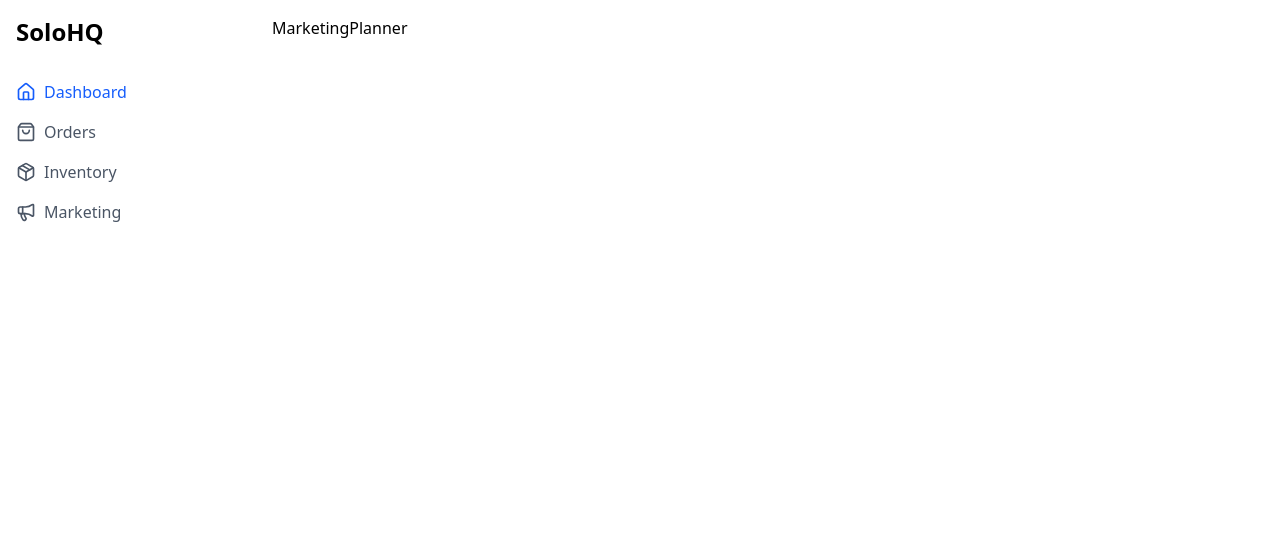
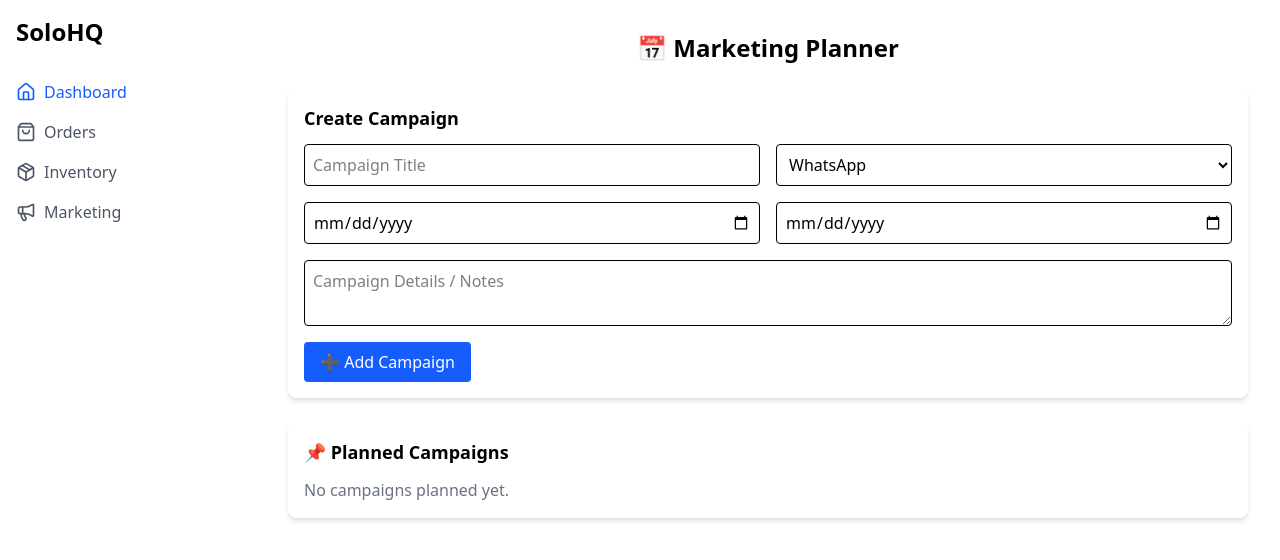
Before and after one commit to abhinav1524/SoloHQ, a React (Vite) app in the folder client/: page /marketing in a window 1280 px wide. Shown: the top 560 px of the page. Built offline with nearby package versions, Linux system fonts and the light colour scheme.

Commit message:
adding the marketing palnner file code
adding the marketing palnner file code and remove the orderSlice and inventorySlice because we will use backend not the redux state mangement for notification

```diff
--- a/client/package.json
+++ b/client/package.json
@@ -12,6 +12,7 @@
   "dependencies": {
     "@reduxjs/toolkit": "^2.8.2",
     "@tailwindcss/vite": "^4.1.11",
+    "axios": "^1.11.0",
     "lucide-react": "^0.539.0",
     "react": "^19.1.1",
     "react-dom": "^19.1.1",
--- a/client/src/app/store.js
+++ b/client/src/app/store.js
@@ -1,10 +1,8 @@
 // src/redux/store.js
 import { configureStore } from "@reduxjs/toolkit";
 import notificationReducer from "../features/NotificationSlice";
-import OrderSlice from "../features/OrderSlice";
 export const store = configureStore({
   reducer: {
     notifications: notificationReducer,
-    orders:OrderSlice
   },
 });
--- a/client/src/components/NotificationWatcher.jsx
+++ /dev/null
@@ -1,9 +0,0 @@
-import React from 'react'
-
-const NotificationWatcher = () => {
-  return (
-    <div>NotificationWatcher</div>
-  )
-}
-
-export default NotificationWatcher
--- a/client/src/features/InventorySlice.js
+++ /dev/null
@@ -1,16 +0,0 @@
-const initialState = {
-  list: [],
-};
-
-const inventorySlice = createSlice({
-  name: "inventory",
-  initialState,
-  reducers: {
-    setInventory: (state, action) => {
-      state.list = action.payload;
-    },
-  },
-});
-
-export const { setInventory } = inventorySlice.actions;
-export default inventorySlice.reducer;
--- a/client/src/features/NotificationSlice.js
+++ b/client/src/features/NotificationSlice.js
@@ -1,23 +1,28 @@
 import { createSlice } from "@reduxjs/toolkit";
+
+const initialState = {
+  notifications: [
+    { id: 1, message: "3 pending orders" },
+    { id: 2, message: "2 items low in stock" },
+    { id: 3, message: "2 order is delivered" },
+  ],
+};
 
 const notificationSlice = createSlice({
   name: "notifications",
-  initialState: {
-    notifications: []
-  },
+  initialState,
   reducers: {
     addNotification: (state, action) => {
-      state.notifications.push(action.payload);
+      state.notifications.push({
+        id: Date.now(),
+        message: action.payload,
+      });
     },
-    markAsRead: (state, action) => {
-      const notification = state.notifications.find(n => n.id === action.payload);
-      if (notification) notification.read = true;
+    clearNotifications: (state) => {
+      state.notifications = [];
     },
-    clearNotification: (state) => {
-      state.notifications = [];
-    }
-  }
+  },
 });
 
-export const { addNotification, markAsRead, clearNotification } = notificationSlice.actions;
+export const { addNotification, clearNotifications } = notificationSlice.actions;
 export default notificationSlice.reducer;
--- a/client/src/features/OrderSlice.js
+++ /dev/null
@@ -1,17 +0,0 @@
-import { createSlice } from "@reduxjs/toolkit";
-const initialState = {
-  list: [],
-};
-
-const orderSlice = createSlice({
-  name: "orders",
-  initialState,
-  reducers: {
-    updateOrders: (state, action) => {   // ✅ renamed
-      state.list = action.payload;
-    },
-  },
-});
-
-export const { updateOrders } = orderSlice.actions;  // ✅ renamed
-export default orderSlice.reducer;
--- a/client/src/pages/MarketingPlanner.jsx
+++ b/client/src/pages/MarketingPlanner.jsx
@@ -1,9 +1,166 @@
-import React from 'react'
+import React, { useState } from "react";
 
 const MarketingPlanner = () => {
+  const [campaigns, setCampaigns] = useState([]);
+  const [newCampaign, setNewCampaign] = useState({
+    title: "",
+    description: "",
+    channel: "WhatsApp",
+    startDate: "",
+    endDate: "",
+  });
+  const [editingId, setEditingId] = useState(null);
+
+  const handleChange = (e) => {
+    const { name, value } = e.target;
+    setNewCampaign({ ...newCampaign, [name]: value });
+  };
+
+  const addOrUpdateCampaign = () => {
+    if (!newCampaign.title || !newCampaign.startDate) return;
+
+    if (editingId) {
+      // Update existing campaign
+      setCampaigns(
+        campaigns.map((c) =>
+          c.id === editingId ? { ...newCampaign, id: editingId } : c
+        )
+      );
+      setEditingId(null);
+    } else {
+      // Add new campaign
+      setCampaigns([...campaigns, { ...newCampaign, id: Date.now() }]);
+    }
+
+    setNewCampaign({
+      title: "",
+      description: "",
+      channel: "WhatsApp",
+      startDate: "",
+      endDate: "",
+    });
+  };
+
+  const handleEdit = (id) => {
+    const campaign = campaigns.find((c) => c.id === id);
+    setNewCampaign({
+      title: campaign.title,
+      description: campaign.description,
+      channel: campaign.channel,
+      startDate: campaign.startDate,
+      endDate: campaign.endDate,
+    });
+    setEditingId(id);
+  };
+
+  const handleDelete = (id) => {
+    setCampaigns(campaigns.filter((c) => c.id !== id));
+    if (editingId === id) setEditingId(null);
+  };
+
   return (
-    <div>MarketingPlanner</div>
-  )
-}
+    <div className="w-full max-w-5xl mx-auto p-4">
+      {/* Header */}
+      <h1 className="text-2xl font-bold text-center mb-6">📅 Marketing Planner</h1>
 
-export default MarketingPlanner
+      {/* Campaign Form */}
+      <div className="bg-white shadow-md rounded-lg p-4 mb-6">
+        <h2 className="text-lg font-semibold mb-3">
+          {editingId ? "Edit Campaign" : "Create Campaign"}
+        </h2>
+        <div className="grid grid-cols-1 md:grid-cols-2 gap-4">
+          <input
+            type="text"
+            name="title"
+            placeholder="Campaign Title"
+            value={newCampaign.title}
+            onChange={handleChange}
+            className="p-2 border rounded"
+          />
+          <select
+            name="channel"
+            value={newCampaign.channel}
+            onChange={handleChange}
+            className="p-2 border rounded"
+          >
+            <option>WhatsApp</option>
+            <option>Email</option>
+            <option>Instagram</option>
+            <option>Facebook</option>
+          </select>
+          <input
+            type="date"
+            name="startDate"
+            value={newCampaign.startDate}
+            onChange={handleChange}
+            className="p-2 border rounded"
+          />
+          <input
+            type="date"
+            name="endDate"
+            value={newCampaign.endDate}
+            onChange={handleChange}
+            className="p-2 border rounded"
+          />
+          <textarea
+            name="description"
+            placeholder="Campaign Details / Notes"
+            value={newCampaign.description}
+            onChange={handleChange}
+            className="p-2 border rounded md:col-span-2"
+          />
+        </div>
+        <button
+          onClick={addOrUpdateCampaign}
+          className="mt-4 bg-blue-600 text-white px-4 py-2 rounded hover:bg-blue-700"
+        >
+          {editingId ? "Update Campaign" : "➕ Add Campaign"}
+        </button>
+      </div>
+
+      {/* Campaign List */}
+      <div className="bg-white shadow-md rounded-lg p-4">
+        <h2 className="text-lg font-semibold mb-3">📌 Planned Campaigns</h2>
+        {campaigns.length === 0 ? (
+          <p className="text-gray-500">No campaigns planned yet.</p>
+        ) : (
+          <ul className="space-y-4">
+            {campaigns.map((c) => (
+              <li
+                key={c.id}
+                className="p-4 border rounded flex flex-col md:flex-row md:justify-between md:items-center"
+              >
+                <div>
+                  <h3 className="font-bold text-lg">{c.title}</h3>
+                  <p className="text-sm text-gray-600">{c.description}</p>
+                  <p className="text-xs text-gray-500">
+                    {c.startDate} → {c.endDate}
+                  </p>
+                </div>
+                <div className="flex gap-2 mt-2 md:mt-0">
+                  <span className="bg-blue-100 text-blue-800 px-2 py-1 text-xs rounded">
+                    {c.channel}
+                  </span>
+                                    <button
+                    className="bg-yellow-400 text-white px-2 py-1 rounded text-sm"
+                    onClick={() => handleEdit(c.id)}
+                  >
+                    Edit
+                  </button>
+                  <button
+                    className="bg-red-500 text-white px-2 py-1 rounded text-sm"
+                    onClick={() => handleDelete(c.id)}
+                  >
+                    Delete
+                  </button>
+                </div>
+              </li>
+            ))}
+          </ul>
+        )}
+      </div>
+    </div>
+  );
+};
+
+export default MarketingPlanner;
--- a/client/src/pages/Orders.jsx
+++ b/client/src/pages/Orders.jsx
@@ -1,10 +1,6 @@
 import { useState,useEffect } from "react";
 import Modal from "../components/Modal";
-import { addNotification } from "../features/NotificationSlice";
-import { updateOrders } from "../features/OrderSlice";
-import { useDispatch } from "react-redux";
 const Orders = () => {
-    const dispatch = useDispatch();
 
   const [orders, setOrders] = useState([
     { id: 1, customer: "John Doe", product: "T-Shirt", date: "2025-08-10", status: "Pending" },
@@ -56,7 +52,6 @@ const Orders = () => {
     };
 
     setOrders([newOrder, ...orders]);
-    dispatch(updateOrders([newOrder]));
 
     // Reset form
     setNewCustomer("");
```
Also changed, not shown: client/src/pages/Inventory.jsx (+6 -1 lines), client/src/pages/NotificationBell.jsx (+13 -31 lines), 1 other file (tests, documents, lock files or other folders).
